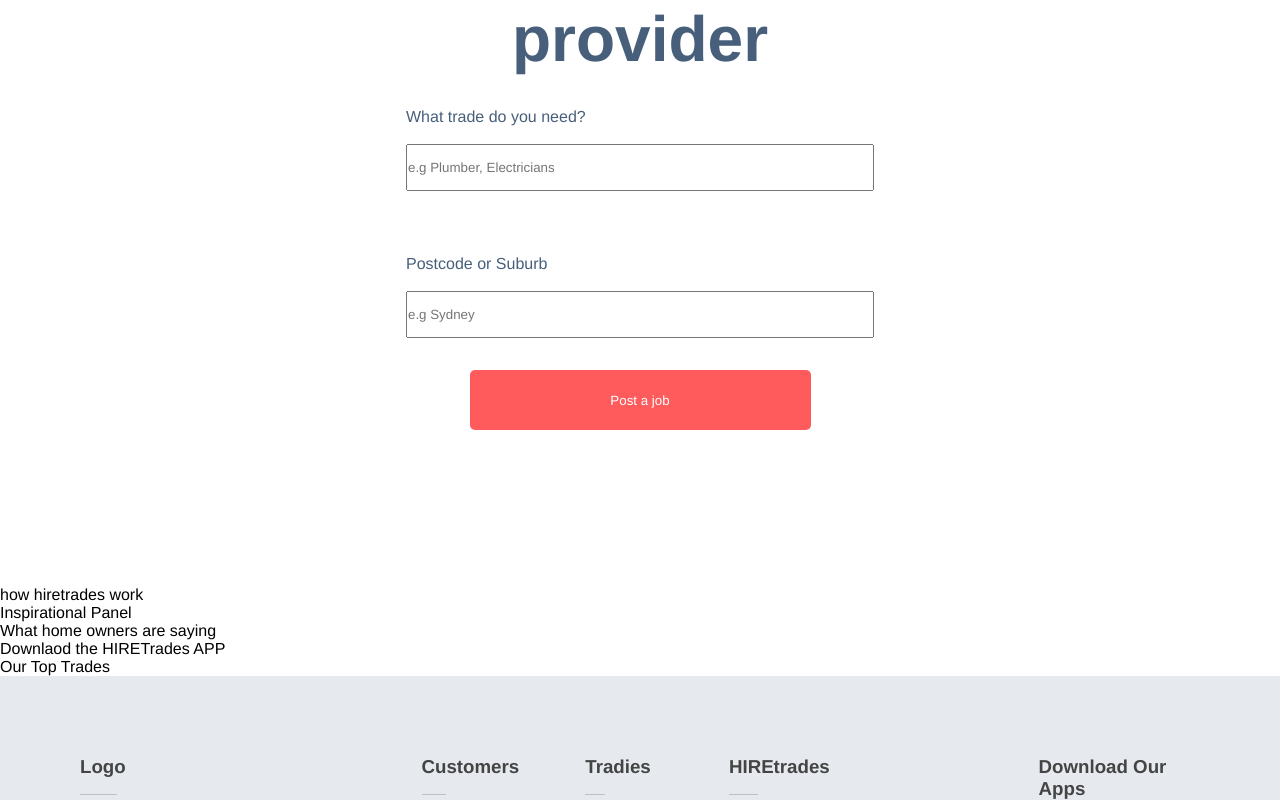
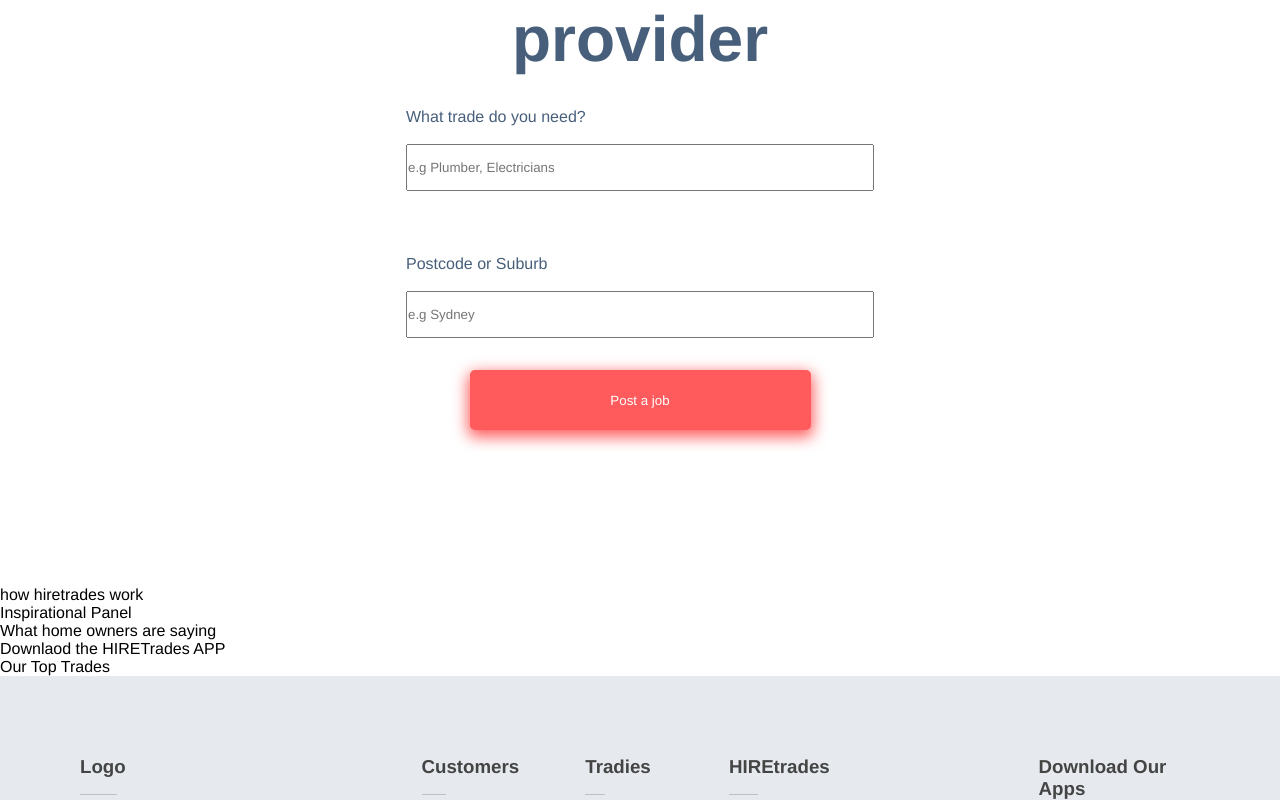
Before and after one commit to mcdylanb/hiretrades-copy, a Vue app: page / in a window 1280 px wide. In both pictures the pointer is over the input "Post a job". Shown: the part 438-1238 px from the top of the page. Built offline with nearby package versions, Linux system fonts and the light colour scheme.

Commit message:
Adjust button hover clickable and glow

```diff
--- a/src/components/Hero.vue
+++ b/src/components/Hero.vue
@@ -53,7 +53,11 @@ input[type="submit"]{
     border-radius: 5px;
     width: 341px;
     height:60px;
+    cursor: pointer;
 
+}
+input[type="submit"]:hover{
+    box-shadow: 0 5px 15px 2px var(--sec-color);
 }
 .form-example {
     padding: 2rem;
```
